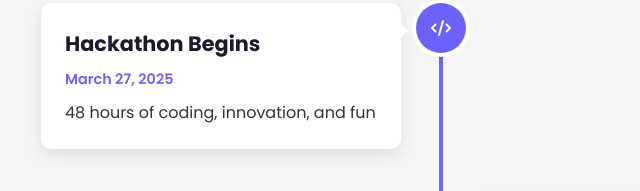
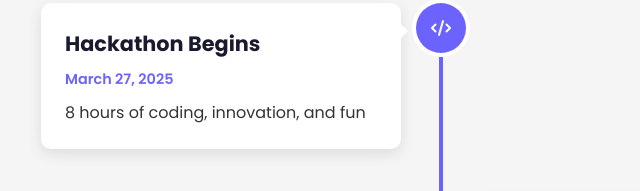
Before and after one commit to Kouser3485/InCSEption, a plain HTML site: page index.html in a window 1280 px wide. Shown: the part 3341-3532 px from the top of the page, 199-839 px from the left. Drawn offline with nearby package versions, Linux system fonts and the light colour scheme; animation ran at ten frames a second.

Commit message:
Update index.html

```diff
--- a/index.html
+++ b/index.html
@@ -198,7 +198,7 @@
           <div class="timeline-content">
             <h3>Hackathon Begins</h3>
             <p class="date">March 27, 2025</p>
-            <p>48 hours of coding, innovation, and fun</p>
+            <p>8 hours of coding, innovation, and fun</p>
           </div>
         </div>
 
```
